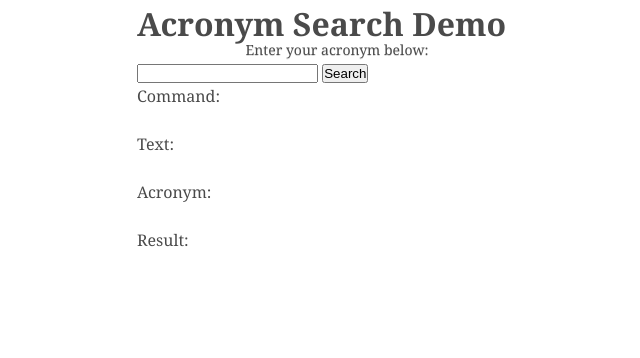
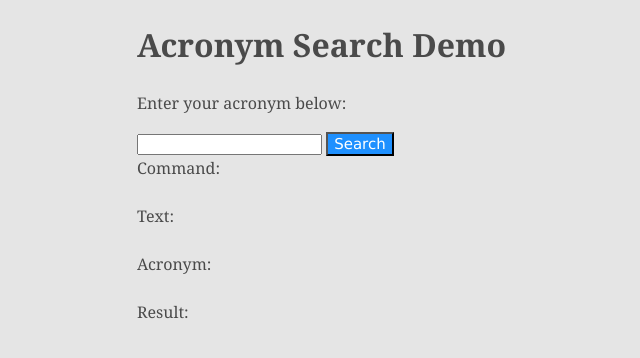
Before and after one commit to bichdiep1802/AcronymDemoApp, a plain HTML site: page index.html in a window 1280 px wide. Shown: the whole page, without its empty margins (153-793 px from the left). Drawn offline with Linux system fonts and the light colour scheme.

Commit message:
Update styles.css

```diff
--- a/css/styles.css
+++ b/css/styles.css
@@ -1,45 +1,44 @@
-*,
-*:before,
-*:after {
-    box-sizing: inherit;
-    margin: 0;
+header {
+    background-color:#26a3f6;
+    color:white;
+    text-align:center;
+    padding:5px;
+}
+
+body {
+    FONT-FAMILY: Georgia, "Times New Roman", Times, serif;
+    FONT-SIZE: 1em;
+    COLOR: #4A4A4A;
+    BACKGROUND-COLOR: rgba(0, 0, 0, .1);
+    line-height: 1.5;
+    max-width: 43.75em;
+    margin: 0 auto;
     padding: 0;
 }
 
-body {
-    font-size: 1em;
-    line-height: 1.5;
-    font-family: Georgia, "Times New Roman", Times, serif;
-    max-width: 43.75em;
-    margin: 0 auto;
-    padding: 0;
-    color: #4A4A4A;
+
+.inputSection {
+    FONT-WEIGHT: bold;
+    TEXT-ALIGN: center;
+    BACKGROUND-COLOR: #b2cbed
 }
 
-body p {
-    margin-top: -.625em;
-    text-indent: 7.75em;
-    text-shadow: 0 1px 0px rgba(0, 0, 0, .15);
-    font-size: .875em;
+.content {
+    FONT-WEIGHT: bold;
+
 }
 
-header {
-     margin: 1em 0 2em;
+BUTTON { /*The same goes for the button*/
+	FONT-FAMILY: Verdana,Arial,Helvetica,sans-serif;
+	FONT-SIZE: 15px;
+	COLOR: #FFFFFF;
+	BACKGROUND-COLOR:dodgerblue;
 }
 
-header h1 {
-     text-shadow: 0 4px 2px rgba(0, 0, 0, .1);
-     margin: 0;
+footer {
+    background-color:rgba(0, 0, 0, .1);
+    color:black;
+    clear:both;
+    text-align:center;
+    padding:5px;
 }
-
-header p {
-    margin-top: -.625em;
-    text-indent: 7.75em;
-    text-shadow: 0 1px 0px rgba(0, 0, 0, .15);
-    font-size: .875em;
-}
-address {
-    margin-top: 1em;
-    padding-top: 1em;
-    border-top: thin dotted
-}
```
